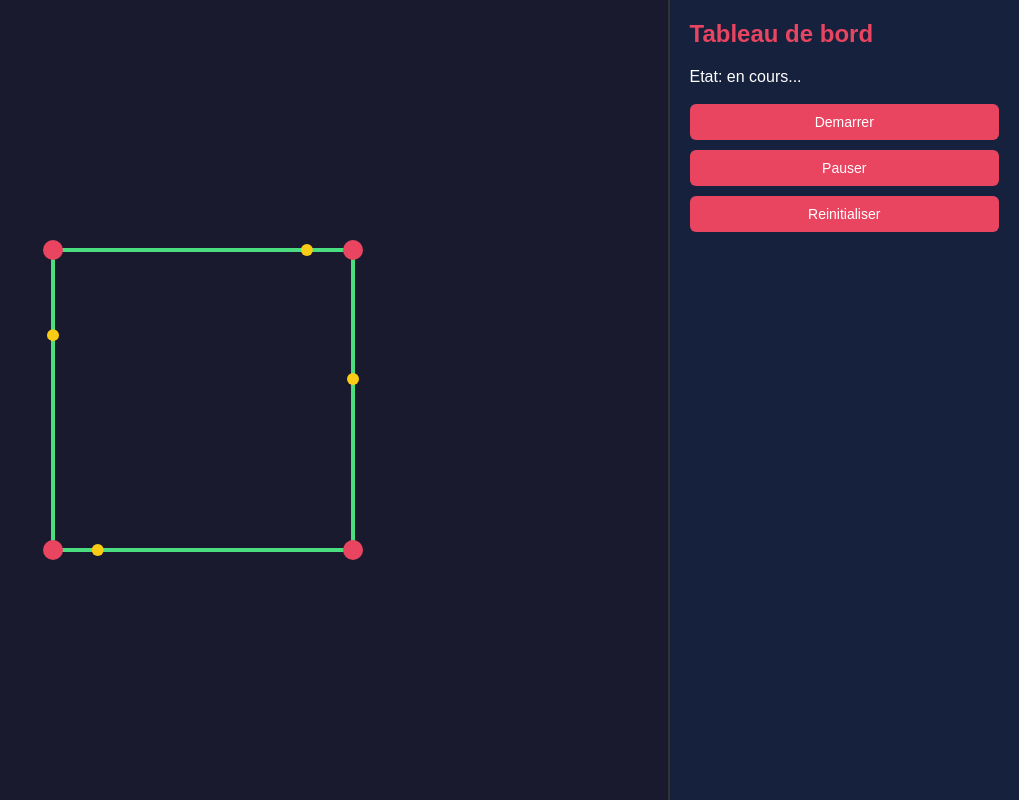
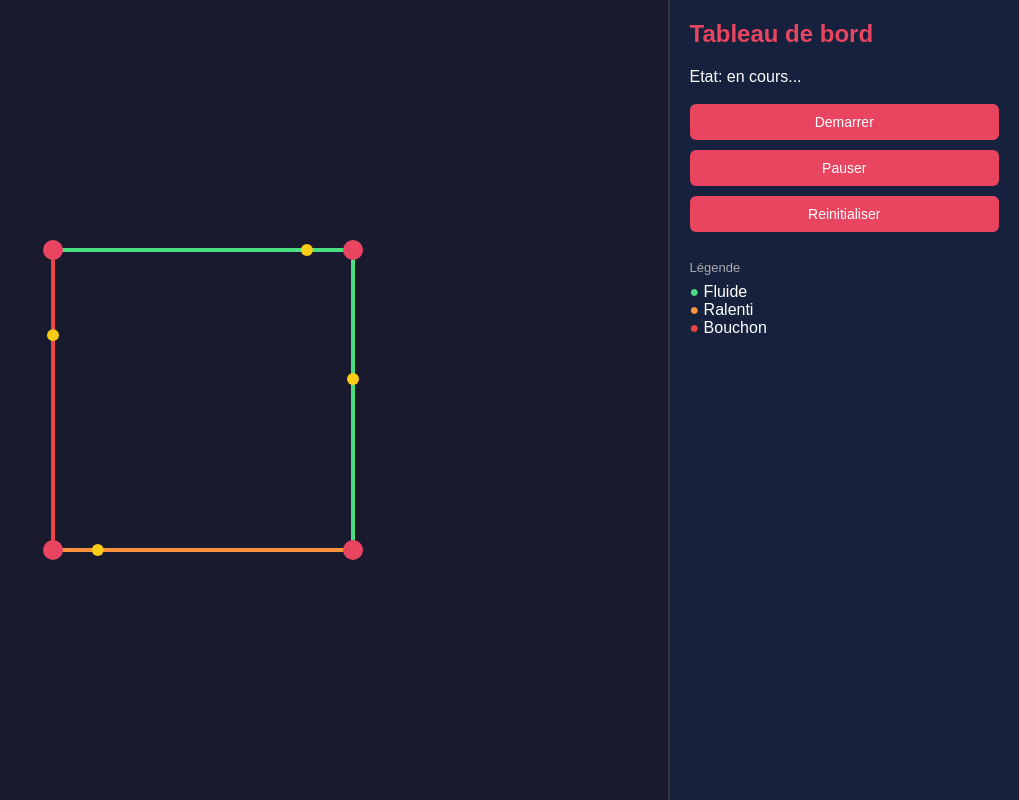
Before and after one commit to najororabiaza/simurba, a Django app: page / in a window 1280 px wide. Shown: the whole page, without its empty margins (261-1280 px from the left). Run offline with Django 5.2, Linux system fonts and the light colour scheme.

Commit message:
feat: traffic state colors on roads

```diff
--- a/traffic/static/traffic/js/simulation.js
+++ b/traffic/static/traffic/js/simulation.js
@@ -9,11 +9,17 @@ const canvas = document.getElementById('traffic-canvas');
     };
 
     const roads = [
-        { from: nodes.topLeft,     to: nodes.topRight    },
-        { from: nodes.bottomLeft,  to: nodes.bottomRight },
-        { from: nodes.topLeft,     to: nodes.bottomLeft  },
-        { from: nodes.topRight,    to: nodes.bottomRight },
+        { from: nodes.topLeft,     to: nodes.topRight, state:'fluide'},
+        { from: nodes.bottomLeft,  to: nodes.bottomRight, state:'ralenti' },
+        { from: nodes.topLeft,     to: nodes.bottomLeft, state:'bouchon'  },
+        { from: nodes.topRight,    to: nodes.bottomRight, state:'fluide' },
     ];
+
+    const stateColors = {
+        fluide: '#4ade80', // vert
+        ralenti: '#fb923c', // orange
+        bouchon: '#ef4444', // rouge
+    }
 
     // Véhicules — un par route, progress entre 0 et 1
     const vehicles = roads.map(road => ({
@@ -27,7 +33,7 @@ const canvas = document.getElementById('traffic-canvas');
             ctx.beginPath();
             ctx.moveTo(road.from.x, road.from.y);
             ctx.lineTo(road.to.x, road.to.y);
-            ctx.strokeStyle = '#4ade80';
+            ctx.strokeStyle = stateColors[road.state];
             ctx.lineWidth = 4;
             ctx.stroke();
         });
--- a/traffic/templates/traffic/base.html
+++ b/traffic/templates/traffic/base.html
@@ -36,6 +36,11 @@
         <button id="btn-start">Demarrer</button>
         <button id="btn-pause">Pauser</button>
         <button id="btn-reset">Reinitialiser</button>
+        <br>
+        <p style="margin-bottom:8px; color:#aaa; font-size:13px;">Légende</p>
+        <p><span style="color:#4ade80">●</span> Fluide</p>
+        <p><span style="color:#fb923c">●</span> Ralenti</p>
+        <p><span style="color:#ef4444">●</span> Bouchon</p>
     </div>
     <script src="{% static 'traffic/js/simulation.js' %}"></script>
 </body>
```
